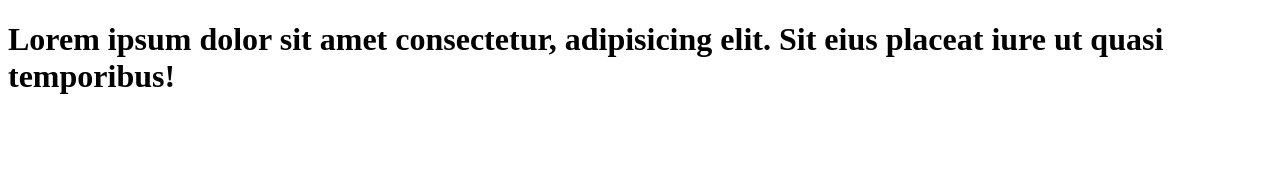
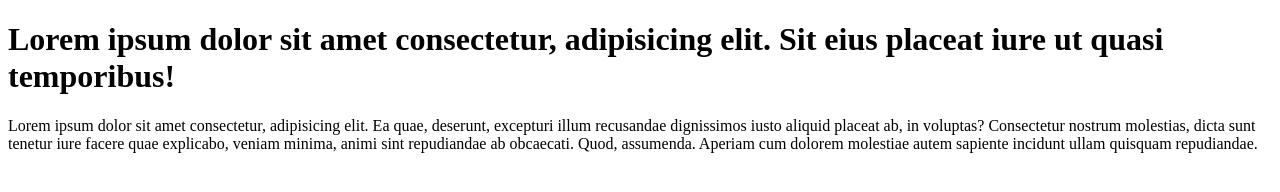
Before and after one commit to vmdarji85/learn-git, a plain HTML site: page index.html in a window 1280 px wide. Drawn offline with Linux system fonts and the light colour scheme.

Commit message:
Added paragaph to index file

```diff
--- a/index.html
+++ b/index.html
@@ -7,5 +7,6 @@
 </head>
 <body>
   <h1>Lorem ipsum dolor sit amet consectetur, adipisicing elit. Sit eius placeat iure ut quasi temporibus!</h1>
+  <p>Lorem ipsum dolor sit amet consectetur, adipisicing elit. Ea quae, deserunt, excepturi illum recusandae dignissimos iusto aliquid placeat ab, in voluptas? Consectetur nostrum molestias, dicta sunt tenetur iure facere quae explicabo, veniam minima, animi sint repudiandae ab obcaecati. Quod, assumenda. Aperiam cum dolorem molestiae autem sapiente incidunt ullam quisquam repudiandae.</p>
 </body>
 </html>
```
